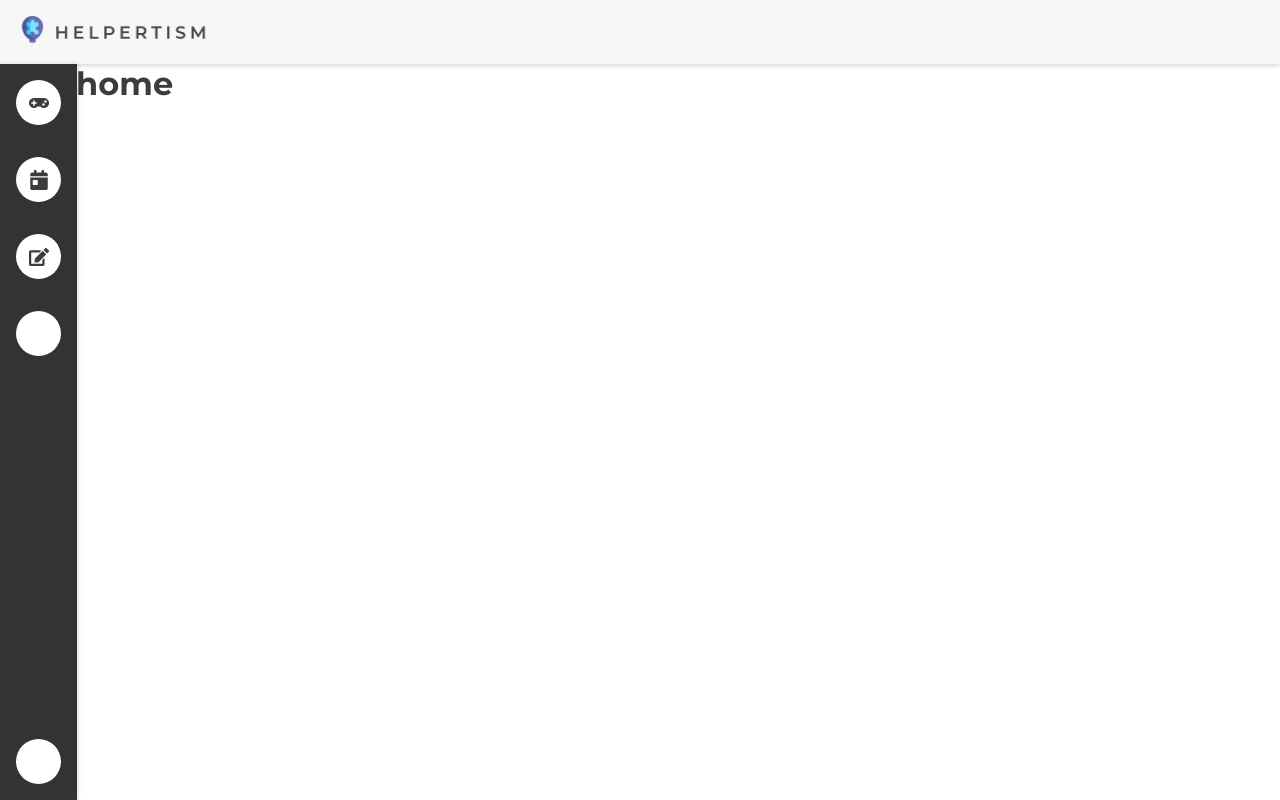
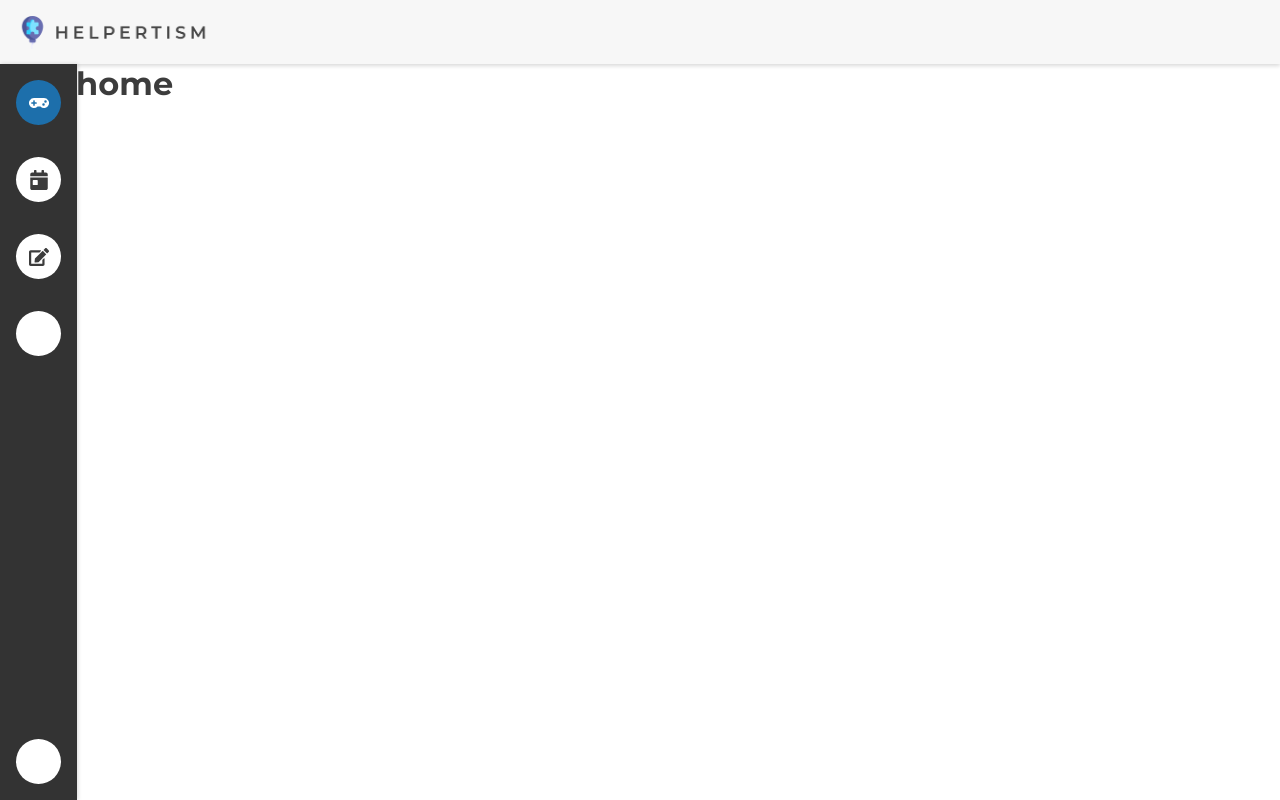
Before and after one commit to dev-chico/Helpertism, a React (Vite) app: page / in a window 1280 px wide. Built offline with nearby package versions, Linux system fonts and the light colour scheme; some icons are missing.

Commit message:
verify actual page, coloring the menu item component

```diff
--- a/src/components/Menu/components/MenuItem/MenuItem.tsx
+++ b/src/components/Menu/components/MenuItem/MenuItem.tsx
@@ -1,9 +1,8 @@
-import { Link } from "react-router-dom";
+import { Link, useLocation } from "react-router-dom";
 import { ReactNode } from "react";
 import styles from "./menuItem.module.css";
 
 interface IMenuItemProps {
-  // eslint-disable-next-line @typescript-eslint/no-explicit-any
   children: ReactNode;
   title: string;
   isLink?: boolean;
@@ -18,10 +17,16 @@ export function MenuItem({
   title,
   onclick,
 }: IMenuItemProps) {
+  const { pathname } = useLocation();
+  const isActualPage = pathname === path;
+
   return (
     <div className={styles.container}>
       {isLink ? (
-        <Link to={path} className={styles.menuItem}>
+        <Link
+          to={path}
+          className={`${styles.menuItem} ${isActualPage && styles.actualPage}`}
+        >
           {children}
         </Link>
       ) : (
--- a/src/components/Menu/components/MenuItem/menuItem.module.css
+++ b/src/components/Menu/components/MenuItem/menuItem.module.css
@@ -27,6 +27,14 @@
   color: #fff;
 }
 
+.menuItem.actualPage {
+  background-color: var(--blue);
+}
+
+.menuItem.actualPage > svg {
+  color: #fff;
+}
+
 .container:hover .tooltip {
   display: block;
 }
```
